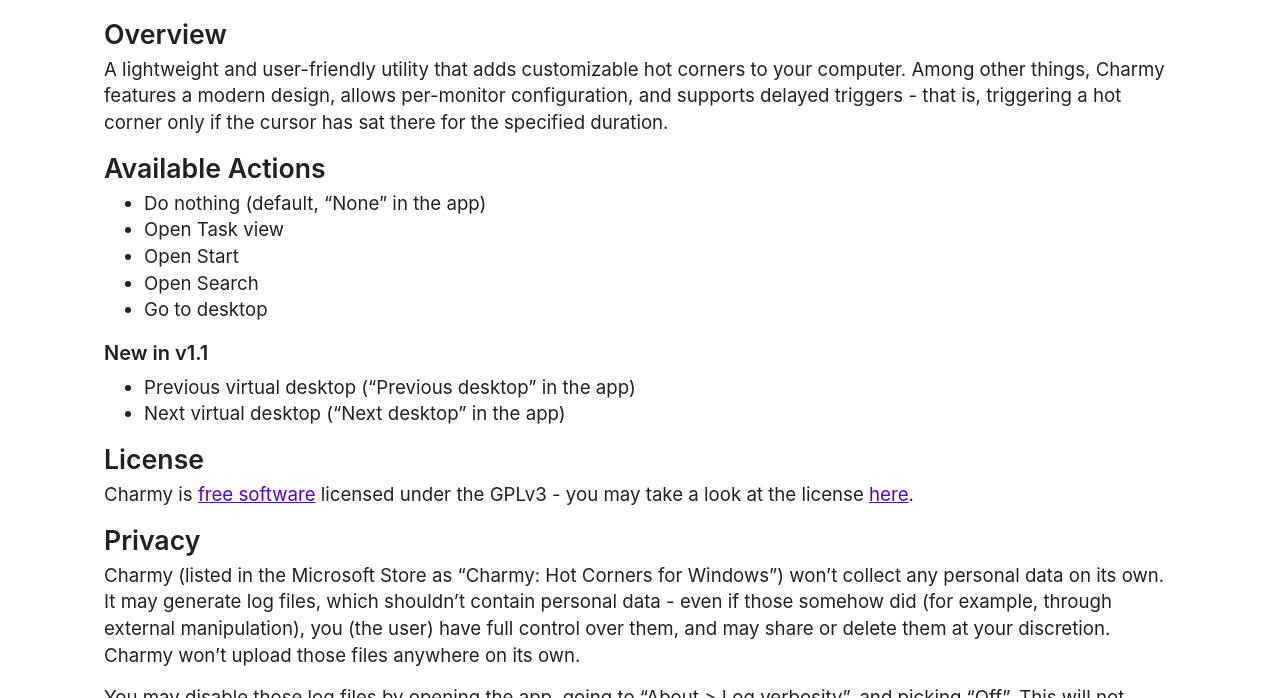
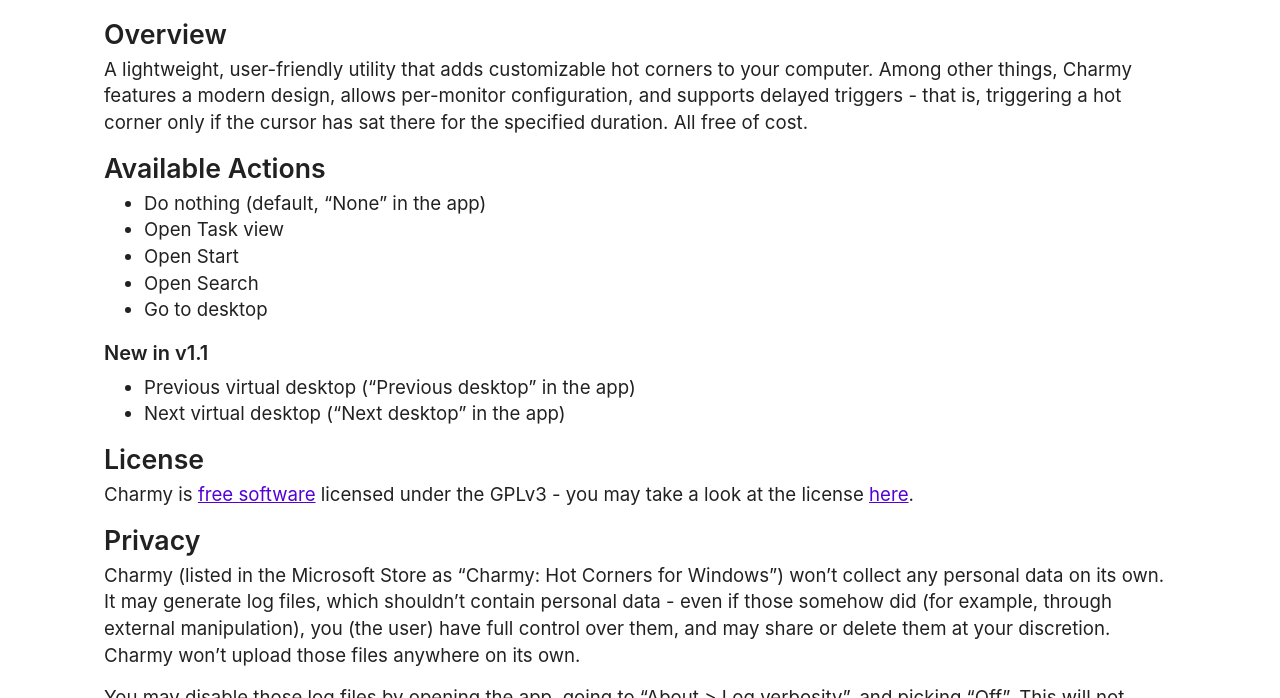
Before and after one commit to YourOrdinaryCat/Charmy, a Jekyll site: the page built from docs/index.md, in a window 1280 px wide and 900 px high, scrolled down 344 px, cut to the strip 202-900 px from the top of the window. Built offline with Jekyll 4.4.1, drawn with Linux system fonts in a browser that asks for light colours.

Commit message:
Add SEO slop

```diff
--- a/docs/_layouts/home.html
+++ b/docs/_layouts/home.html
@@ -10,7 +10,9 @@
   <meta charset="utf-8">
   <title>{{ site.title }}</title>
   <meta name="author" content="{{ site.author }}">
-  <meta name="description" content="Hot Corners for Windows.">
+  <meta name="description"
+    content="A lightweight utility to add customizable hot corners to your computer. Modern design, per-monitor configuration, many different actions, all for free.">
+  <meta name="keywords" content="hot corners, hot corner, corner, monitor, active corners, active corner">
   <link href="{{ '/assets/css/home.jekyll.css' | relative_url }}" rel="stylesheet">
   <link rel="icon" type="image/png" href="{{ '/assets/favicons/favicon-96x96.png' | relative_url }}" sizes="96x96">
   <link rel="icon" type="image/svg+xml" href="{{ '/assets/favicons/favicon.svg' | relative_url }}">
--- a/docs/index.md
+++ b/docs/index.md
@@ -4,7 +4,7 @@
 
 ## Overview
 
-A lightweight and user-friendly utility that adds customizable hot corners to your computer. Among other things, Charmy features a modern design, allows per-monitor configuration, and supports delayed triggers - that is, triggering a hot corner only if the cursor has sat there for the specified duration.
+A lightweight, user-friendly utility that adds customizable hot corners to your computer. Among other things, Charmy features a modern design, allows per-monitor configuration, and supports delayed triggers - that is, triggering a hot corner only if the cursor has sat there for the specified duration. All free of cost.
 
 ## Available Actions
 
```
